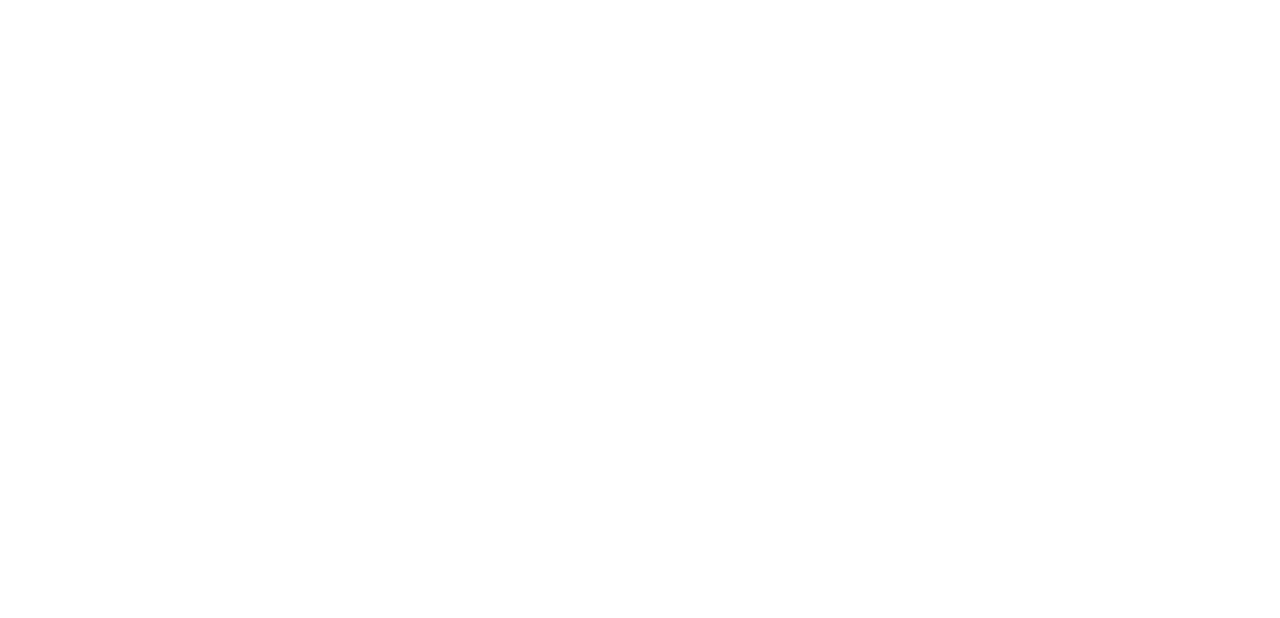
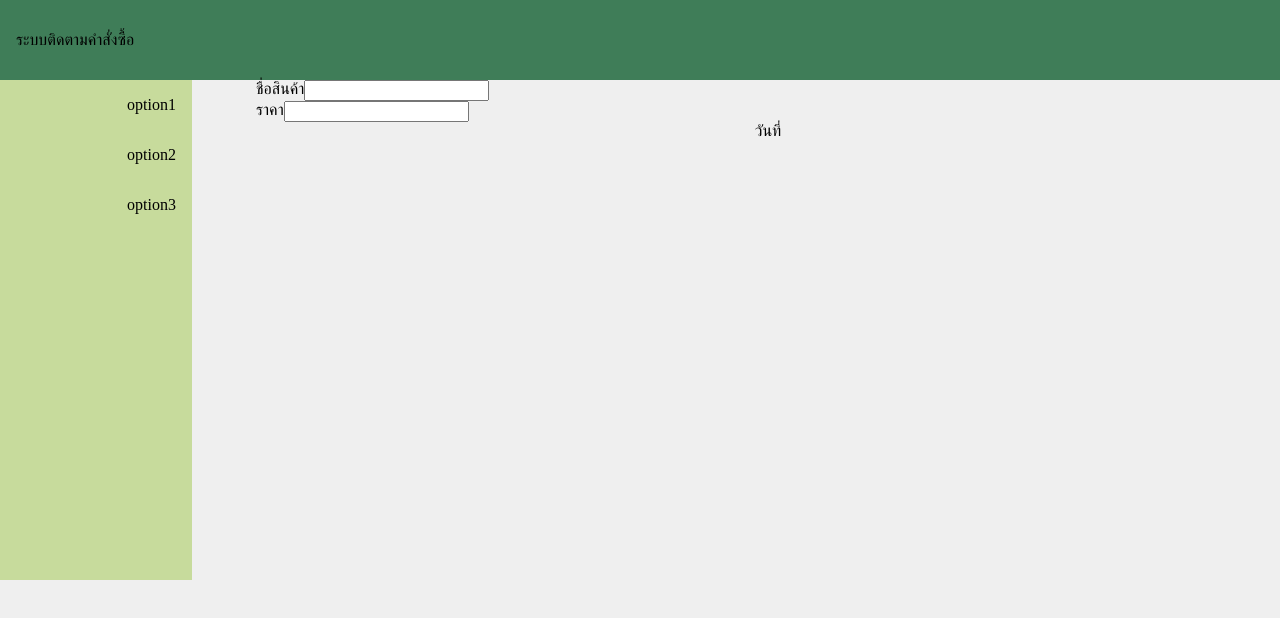
Before and after one commit to Taweesak02/project_241, a plain HTML site: page index.html in a window 1280 px wide. Drawn offline with Linux system fonts and the light colour scheme.

Commit message:
html and css update

```diff
--- a/index.html
+++ b/index.html
@@ -7,6 +7,30 @@
     <link rel="stylesheet" href="style.css">
 </head>
 <body>
+    <div class="container flex">
+        <header>ระบบติดตามคำสั่งซื้อ</header>
+    </div>
 
+    <div class = "sub-container flex">
+        <ul>
+            <li>option1</li>
+            <li>option2</li>
+            <li>option3</li>
+        </ul>
+        <div class="display">
+            <div class="flex">
+                <div>ชื่อสินค้า</div>
+                <input type="text" name="name">
+            </div>
+            <div class="flex">
+                <div>ราคา</div>
+                <input type="text" name="price">
+            </div>
+
+
+
+            วันที่
+        </div>
+    </div>
 </body>
 </html>
--- a/style.css
+++ b/style.css
@@ -0,0 +1,55 @@
+*{
+    box-sizing: border-box;
+}
+
+body{
+    margin:0;
+    background-color:#EFEFEF;
+}
+
+.container{
+    width:100%;
+    height:80px;
+    background-color:#3F7D58;
+    padding-left:1rem;
+    align-items:center;
+}
+
+.flex{
+    display:flex;
+}
+
+.sub-container{
+    width:100%;
+    justify-content:space-between;
+}
+
+ul{
+    background-color:#C7DB9C;
+    margin:0;
+    padding:0;
+    width:15%;
+
+}
+li{
+    height:50px;
+    background-color:#C7DB9C;
+    text-align:right;
+    padding:1rem 1rem 1rem 0;
+    list-style:none;
+    transition: border-width 0.5s;
+}
+li:hover{
+    background-color:#D3E671;
+    border-bottom-style:outset;
+    border-left-style:outset;
+    border-bottom-width:10px;
+    border-left-width:10px;
+    border-color:rgb(203, 255, 98);
+}
+
+.display{
+    width:80%;
+    height:500px;
+    text-align:center;
+}
```
